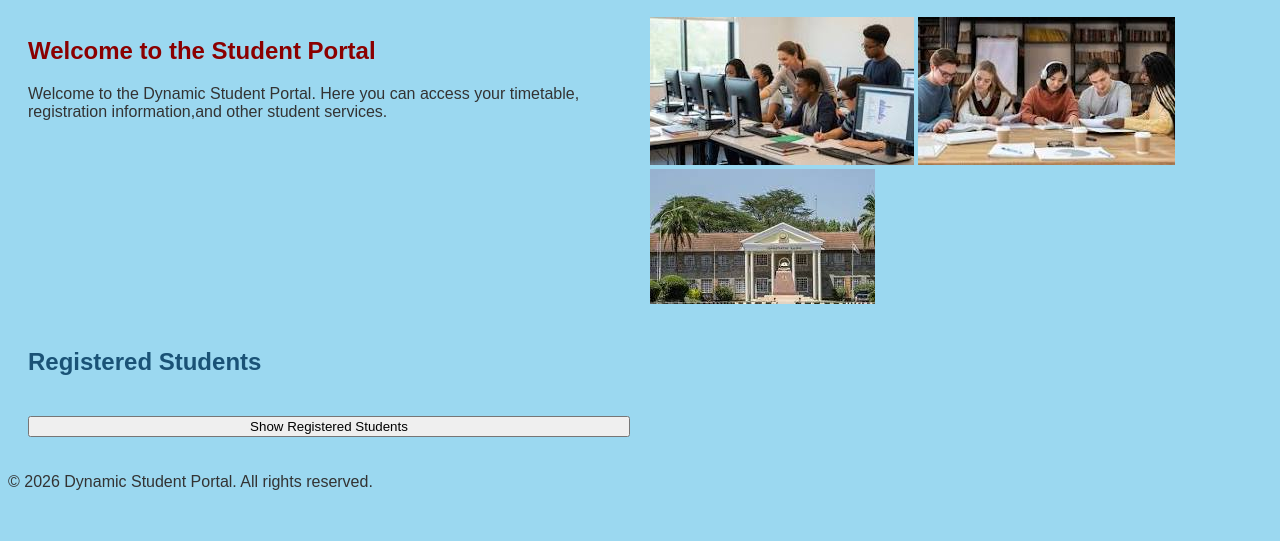
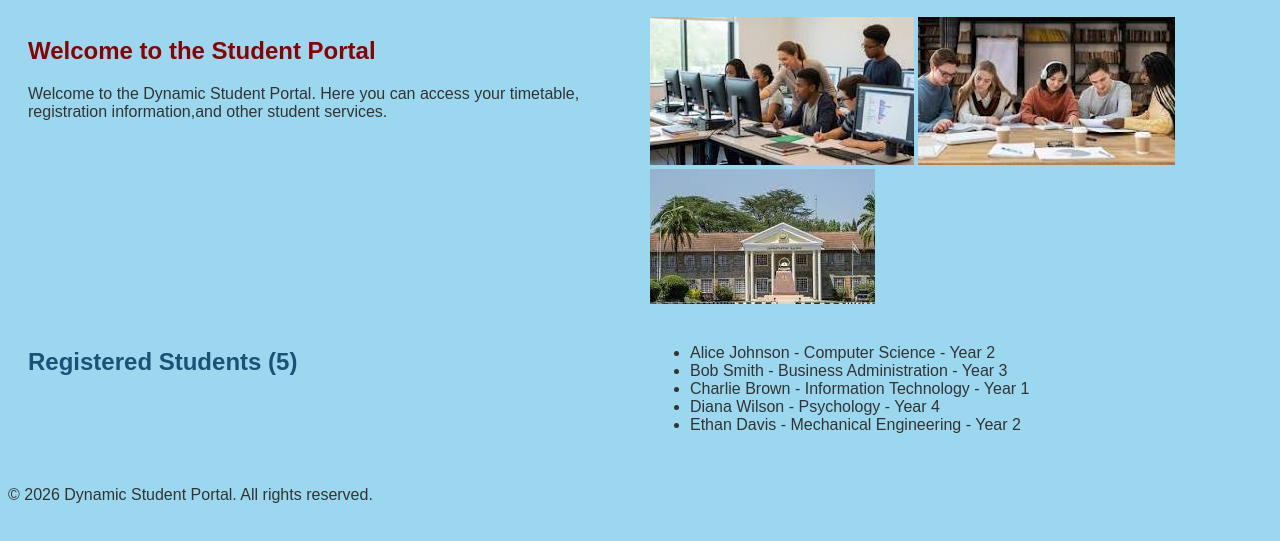
Before and after one commit to phaine40-dotcom/dynamic-student-portal, a plain HTML site: page index.html in a window 1280 px wide. Shown: the part 89-630 px from the top of the page. Drawn offline with Linux system fonts and the light colour scheme.

Commit message:
Consume student data via Fetch API/JSON

```diff
--- a/index.html
+++ b/index.html
@@ -28,9 +28,8 @@
             <img src="students.jpg" alt="Students">
             <img src="campus.jpg" alt="University Campus">
         </section>
-        <h2>Registered Students</h2>
+        <h2 id="student-count">Registered Students (0)</h2>
         <ul id="student-list"></ul>
-        <button id="show-students" type="button">Show Registered Students</button>
             </main>
             <footer>
                 <p>&copy; 2026 Dynamic Student Portal. All rights reserved.</p>
--- a/script.js
+++ b/script.js
@@ -28,27 +28,33 @@ if (registrationForm) {
     });
 }
 
-const students = [
-    "Alice Johnson",
-    "Bob Smith",
-    "Charlie Brown",
-    "Diana Wilson",
-    "Ethan Davis"
-];
-function addStudentToPage(name) {
+function addStudentToPage(student) {
     const listItem = document.createElement("li");
-    listItem.textContent = name;
+    listItem.textContent =
+        student.name + " - " +
+        student.course + " - Year " +
+        student.year;
     document.getElementById("student-list").appendChild(listItem);
 }
-function displayAllStudents() {
-    students.forEach(function(name) {
-        addStudentToPage(name);
+function displayAllStudents(students) {
+    const studentList = document.getElementById("student-list");
+
+    studentList.innerHTML = "";
+
+    students.forEach(function(student) {
+        addStudentToPage(student);
     });
+    document.querySelector("#student-count").textContent =
+        "Registered Students (" + students.length + ")";
 }
-const showStudentsButton = document.getElementById("show-students");
 
-showStudentsButton.addEventListener("click", function() {;
-   const studentList = document.getElementById("student-list");
-   studentList.innerHTML = "";
-   displayAllStudents(students);
-});
+fetch("students.json")
+    .then(function(response) {
+        return response.json();
+    })
+    .then(function(students) {
+        displayAllStudents(students);
+    })
+    .catch(function(error) {
+        console.error("Error loading students:", error);
+    });
--- /dev/null
+++ b/students.json
@@ -0,0 +1,27 @@
+[
+    {
+       "name": "Alice Johnson",
+       "course": "Computer Science",
+       "year": 2
+    },
+    {
+       "name": "Bob Smith",
+       "course": "Business Administration",
+       "year": 3
+    },
+    {
+       "name": "Charlie Brown",
+       "course": "Information Technology",
+       "year": 1
+    },
+    {
+         "name": "Diana Wilson",
+         "course": "Psychology",
+         "year": 4
+    },
+    {
+         "name": "Ethan Davis",
+         "course": "Mechanical Engineering",
+         "year": 2
+    }
+]
```
